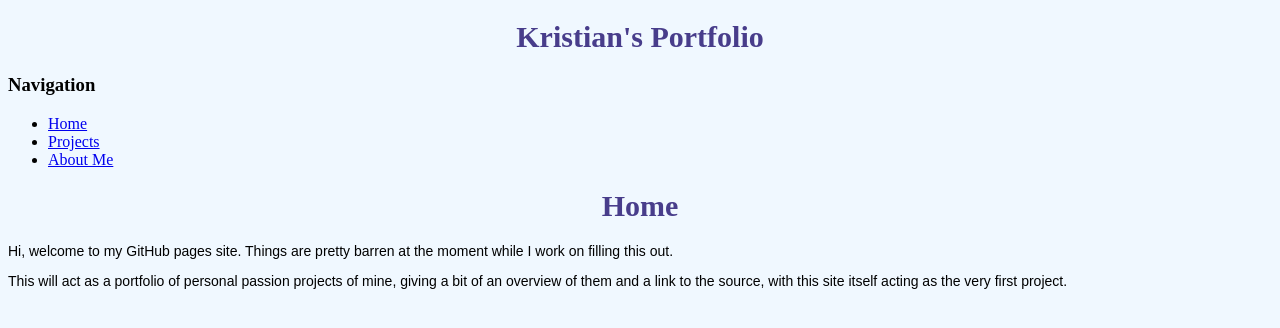
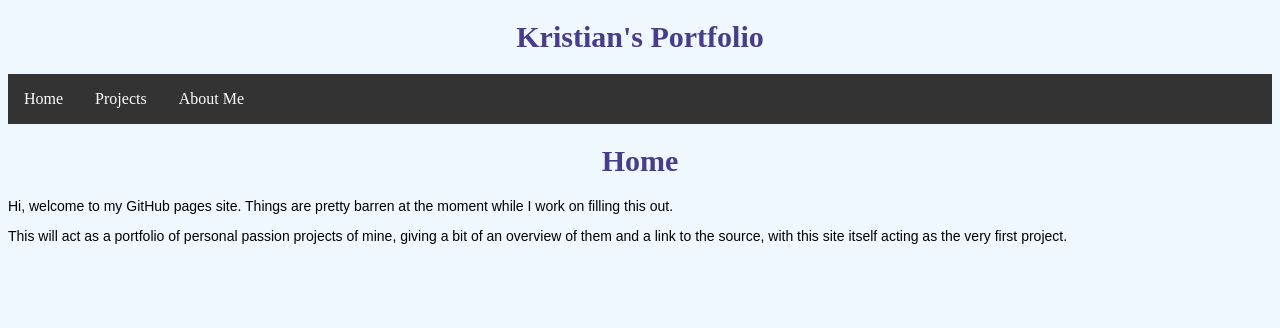
Before and after one commit to Frosk-Kristian/frosk-kristian.github.io, an Eleventy site: page index.md in a window 1280 px wide. Built offline with nearby package versions, Linux system fonts and the light colour scheme; Eleventy itself is replaced by a stand-in of ours; files that its build step writes are made by us from their sources.

Commit message:
Horizontal nav menu
Assign id to navMenu list in layour, add css to render navMenu horizontally and highlight links when moused over

```diff
--- a/_includes/mylayout.njk
+++ b/_includes/mylayout.njk
@@ -14,12 +14,11 @@ title: Kristian's GitHub Page
             <h1>{{ title }}</h1>
         </header>
         <nav>
-            <h3>Navigation</h3>
             {# render navigation menu #}
             {% set navPages = collections.all | eleventyNavigation %}
-            <ul>
+            <ul id="myNavMenu">
                 {%- for entry in navPages %}
-                    <li {% if entry.url == page.url %} class="my-active-class" {% endif %}>
+                    <li id="myNavItem" {% if entry.url == page.url %} class="my-active-class" {% endif %}>
                         <a href="{{ entry.url }}">{{ entry.title }}</a>
                     </li>
                 {%- endfor %}
--- a/css/default.css
+++ b/css/default.css
@@ -12,3 +12,27 @@ p {
     font-family: Arial, Helvetica, sans-serif;
     font-size: 14px;
 }
+
+#myNavMenu {
+    list-style-type: none;
+    margin: 0;
+    padding: 0;
+    overflow: hidden;
+    background-color: #333333;
+}
+
+#myNavMenu li {
+    float: left;
+}
+
+#myNavMenu li a {
+    display: block;
+    color: white;
+    text-align: center;
+    padding: 16px;
+    text-decoration: none;
+}
+
+#myNavMenu li a:hover {
+    background-color: #111111;
+}
```
